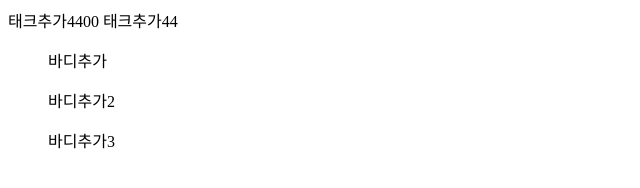
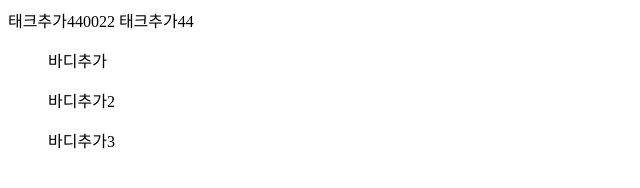
Before and after one commit to w-y-kim/test, a plain HTML site: page index.html in a window 1280 px wide. Shown: the full height of the page, 0-640 px from the left. Drawn offline with Linux system fonts and the light colour scheme.

Commit message:
푸시 테스트

```diff
--- a/index.html
+++ b/index.html
@@ -12,7 +12,7 @@
 
  </head>
  <body>
-  태크추가4400
+  태크추가440022
     태크추가44
 
   <ul>바디추가</ul>
```
